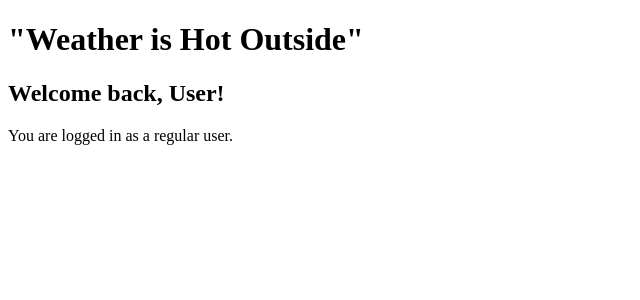
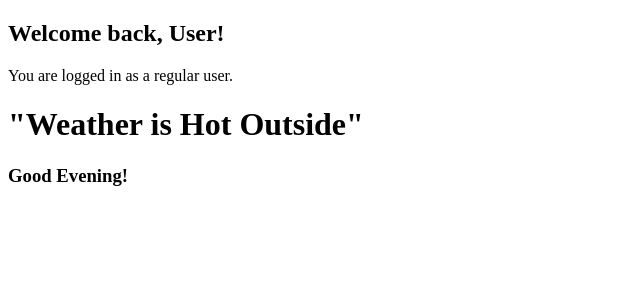
Before and after one commit to abm-noman/Learn-ReactJS, a React (Vite) app: page / in a window 1280 px wide. Shown: the top 300 px of the page, without its empty margins (0-640 px from the left). Built offline with nearby package versions, Linux system fonts and the light colour scheme.

Commit message:
Ternery Operator

```diff
--- a/src/App.jsx
+++ b/src/App.jsx
@@ -1,3 +1,4 @@
+import Greetings from "./components/Greetings";
 import UserStatus from "./components/UserStatus";
 import Weather from "./components/weather";
 
@@ -5,8 +6,10 @@ function App() {
 
     return (
         <div>
+
+            <UserStatus loggedIn = {true} isAdmin={false} />
             <Weather />
-            <UserStatus loggedIn = {true} isAdmin={false} />
+            <Greetings timeOfDay={""}/>
 
         </div>
     );
--- /dev/null
+++ b/src/components/Greetings.jsx
@@ -0,0 +1,7 @@
+
+const Greetings = (props) => {
+    return props.timeOfDay === "Morning" ? (<h3>Good Morning!</h3>) : (<h3>Good Evening!</h3>);
+
+}
+
+export default Greetings
```
